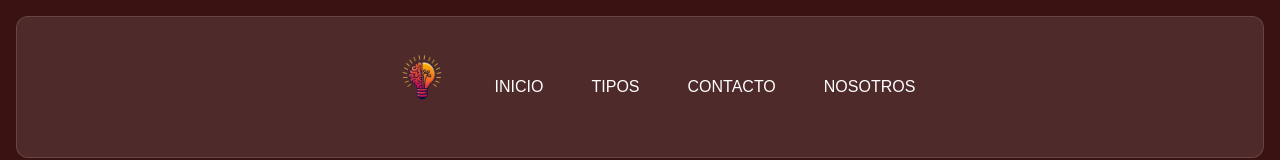
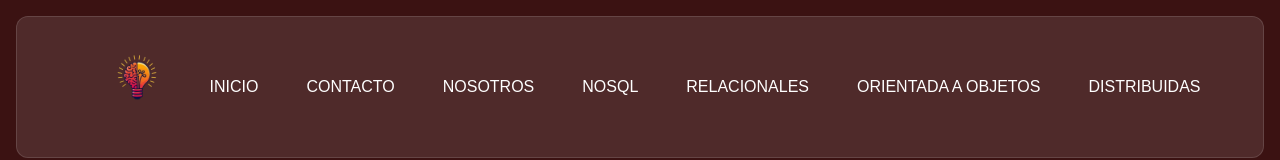
Before and after one commit to Dupskops/tareaDise-oCascada, a plain HTML site: page BDDPOO.html in a window 1280 px wide. Shown: the top 160 px of the page. Drawn offline with nearby package versions, Linux system fonts and the light colour scheme.

Commit message:
Update BDDPOO.html

```diff
--- a/BDDPOO.html
+++ b/BDDPOO.html
@@ -20,11 +20,13 @@
 
                 </div>
             <ul>
-
-                <li><a href="index.html" class="link"><span>Inicio</span></a></li>
-                <li><a href="#" class="link"><span>Tipos</span></a></li>
-                <li><a href="#" class="link"><span>Contacto</span></a></li>
-                <li><a href="#" class="link"><span>Nosotros</span></a></li>
+               <li><a href="index.html" class="link"><span>Inicio</span></a></li>
+      <li><a href="#contacto" class="link"><span>Contacto</span></a></li>
+        <li><a href="#" class="link"><span>Nosotros</span></a></li>
+        <li><a href="BDDNosql.html" class="link"><span>NoSql</span></a></li>
+      <li><a href="BDDRelacionales.html" class="link"><span>Relacionales</span></a></li>
+        <li><a href="BDDPOO.html" class="link"><span>Orientada a Objetos</span></a></li>
+        <li><a href="BDDistribuidas.html" class="link"><span>Distribuidas</span></a></li>
 
             </ul>
         </nav>
```
